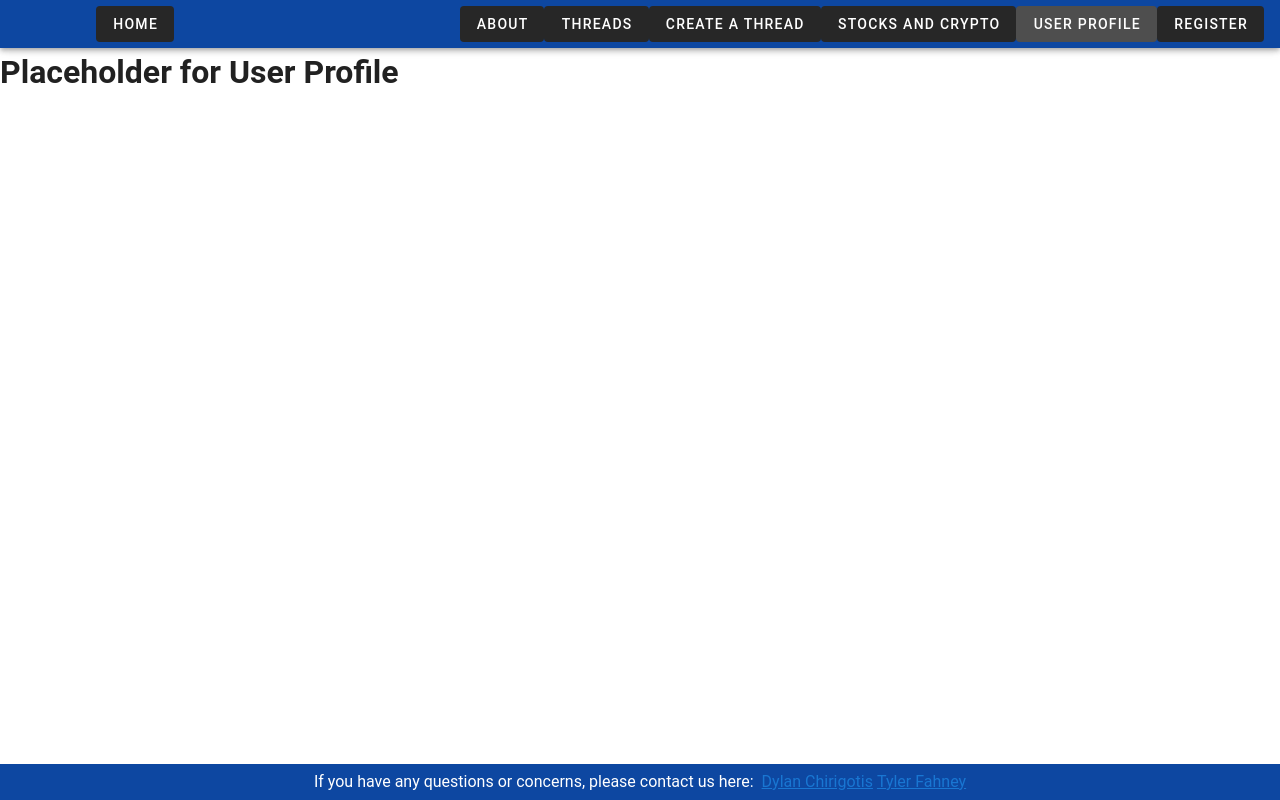
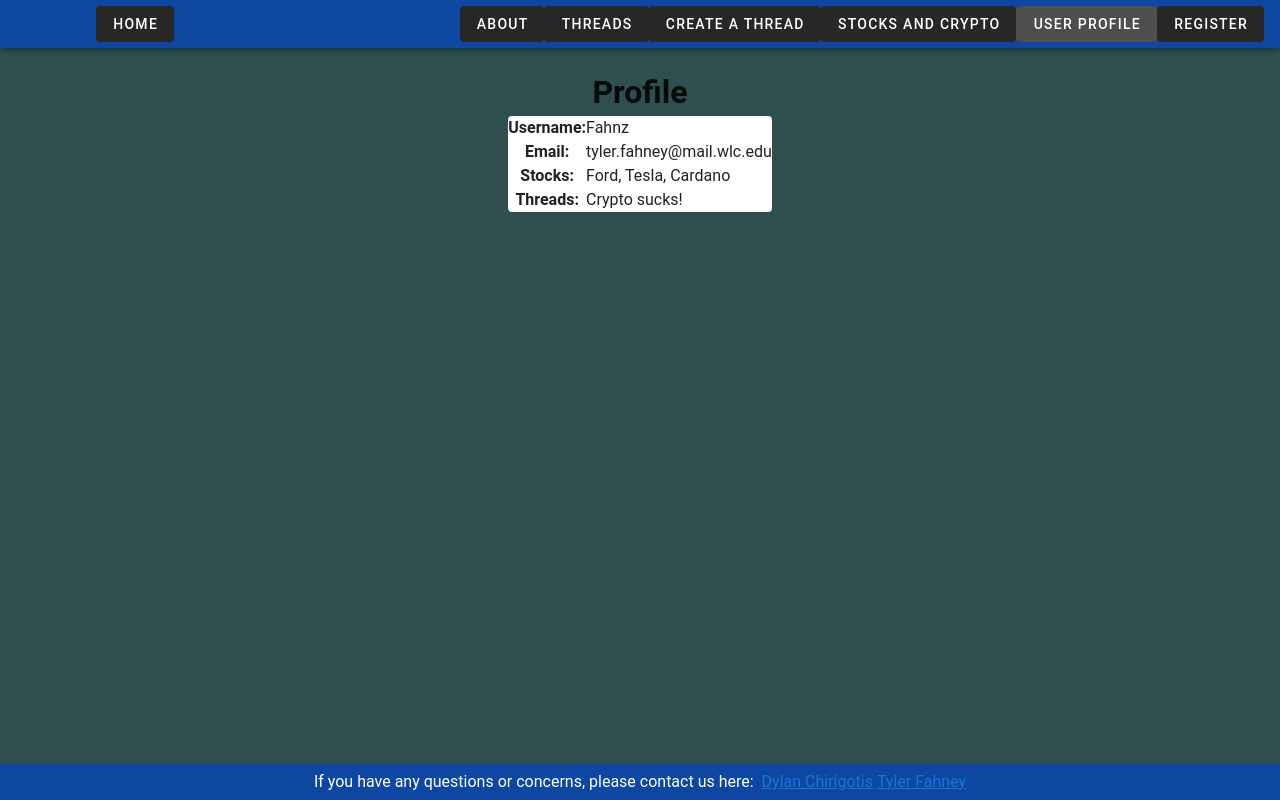
Before and after one commit to DillJoker5/Stocks-and-Crypto-for-Beginners, a Vue app in the folder csc-391-final-project/: page /#/userProfile in a window 1280 px wide. Built offline with nearby package versions, Linux system fonts and the light colour scheme.

Commit message:
added fake profile data, imported it to user profile page in a table

```diff
--- /dev/null
+++ b/csc-391-final-project/src/components/Profile.vue
@@ -0,0 +1,43 @@
+<template>
+    <span>
+        <h1 class=text-center> Profile</h1>
+            <div class="d-flex justify-center">
+                <v-simple-table v-for="user in userinfo" :key="user.id">
+                    <tr>
+                        <th>Username:</th>
+                        <td>{{user.username}}</td>
+                    </tr>
+                    <tr>
+                        <th>Email:</th>
+                        <td>{{user.email}}</td>
+                    </tr>
+                    <tr>
+                        <th>Stocks:</th>
+                        <td>{{user.stocks}}</td>
+                    </tr>
+                    <tr>
+                        <th>Threads:</th>
+                        <td>{{user.threads}}</td>
+                    </tr>
+
+                </v-simple-table>
+            </div>
+    </span>
+</template>
+
+<script>
+import userinfo from '../data/userinfo.json';
+
+export default {
+    name: 'Profile',
+    data(){
+        return{
+            userinfo: userinfo,
+        }
+    }
+
+}
+</script>
+<style scoped>
+
+</style>
--- /dev/null
+++ b/csc-391-final-project/src/data/userinfo.json
@@ -0,0 +1,9 @@
+[
+    {
+        "id": "1",
+        "username": "Fahnz",
+        "email": "tyler.fahney@mail.wlc.edu",
+        "stocks": "Ford, Tesla, Cardano",
+        "threads": "Crypto sucks!"
+    }
+]
--- a/csc-391-final-project/src/views/UserProfile.vue
+++ b/csc-391-final-project/src/views/UserProfile.vue
@@ -1,15 +1,28 @@
 <template>
     <span>
-        <h1>Placeholder for User Profile</h1>
+        <div class="profile">
+            <profile/>
+        </div>
+
     </span>
 </template>
 
 <script>
+import Profile from '../components/Profile.vue';
+
 export default {
-    name: 'User Profile',
+  name: 'User Profile',
+  components: {
+      Profile
+    },
+
 };
 </script>
 
 <style scoped>
-
+.profile {
+    background-color: darkslategrey;
+    height: 100%;
+    padding: 20px;
+}
 </style>
```
